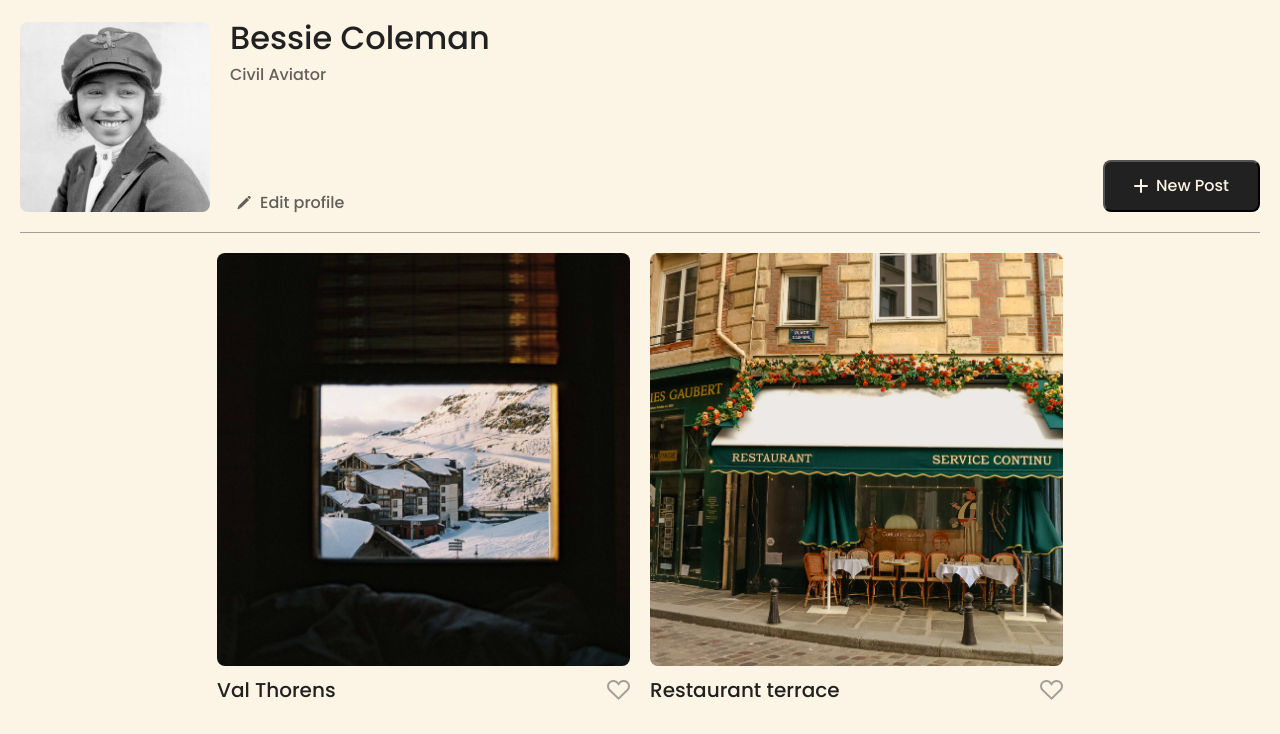
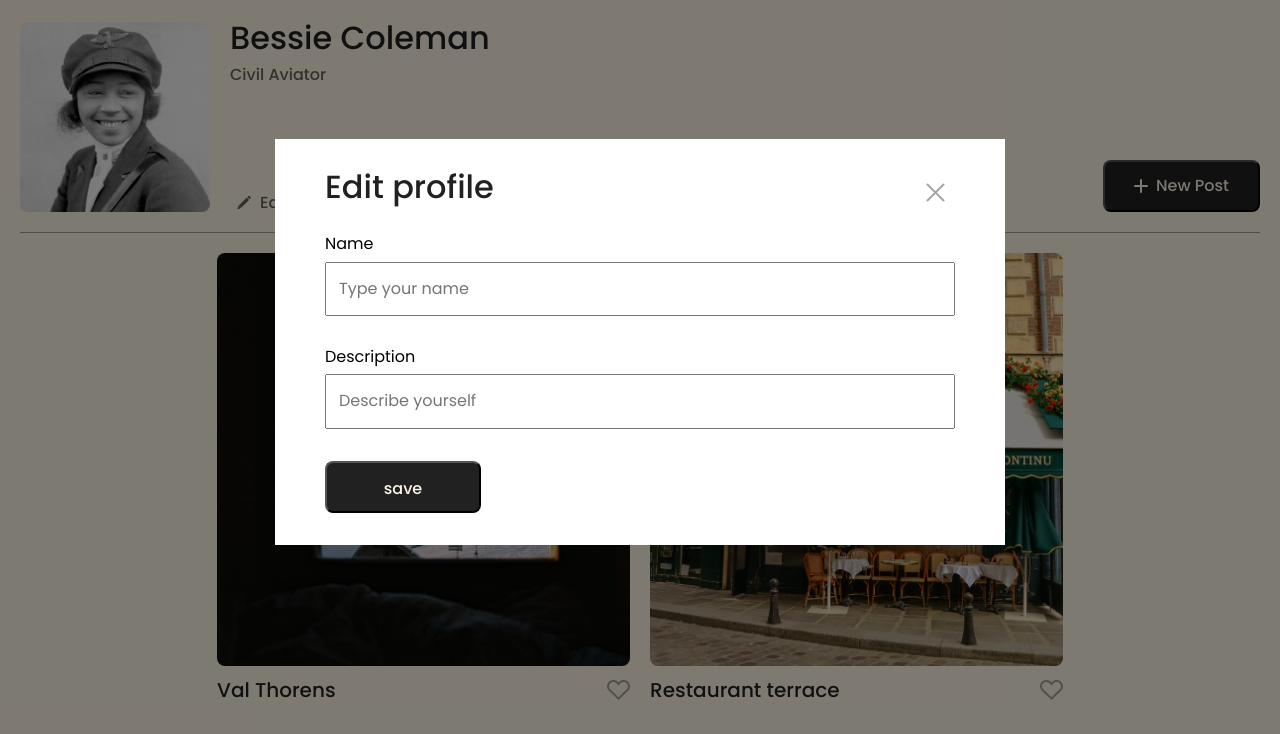
Before and after one commit to hassanbaashi1/se_project_spots, a plain HTML site: page index.html in a window 1280 px wide. Shown: the part 58-792 px from the top of the page. Drawn offline with Linux system fonts and the light colour scheme.

Commit message:
project4 stag2

```diff
--- /dev/null
+++ b/blocks/modal.css
@@ -0,0 +1,115 @@
+.modal {
+  position: fixed;
+  top: 0;
+  left: 0;
+  bottom: 0;
+  right: 0;
+  background-color: rgba(0, 0, 0, 0.5);
+  border-radius: 8px;
+  display: flex;
+  align-items: center;
+  justify-content: center;
+  padding: 0 20px;
+  visibility: hidden;
+}
+
+.modal__opened {
+  visibility: visible;
+}
+
+.modal__container {
+  background: #fff;
+  padding: 32px 50px;
+  max-width: 730px;
+  position: relative;
+  width: 100%;
+  box-sizing: border-box;
+}
+
+.modal__close-btn {
+  position: absolute;
+  display: flex;
+  justify-content: center;
+  top: 32px;
+  right: 50px;
+  width: 40px;
+  height: 40px;
+  gap: 0px;
+  opacity: 0.4px;
+  border: none;
+  background: rgba(255, 255, 255, 1);
+}
+
+.modal__title {
+  margin: 0 0 32px;
+  width: 169px;
+  height: 32px;
+  gap: 0px;
+  opacity: 0px;
+  font-family: "Poppins", "Arial", "Helvetica", sans-serif;
+  font-size: 32px;
+  font-weight: 500;
+  line-height: 32px;
+  text-align: left;
+  text-underline-position: from-font;
+  text-decoration-skip-ink: none;
+  color: rgba(33, 33, 33, 1);
+}
+
+.modal__labal {
+  display: flex;
+  flex-direction: column;
+  gap: 8px;
+  margin-bottom: 32px;
+}
+
+.modal__input {
+  padding: 16px 12px;
+}
+
+.modal__submit-btn {
+  width: 156px;
+  display: flex;
+  justify-content: center;
+  padding: 18px 0;
+  height: 52px;
+  padding: 18px 32px 18px 32px;
+  gap: 8px;
+  border-radius: 8px;
+  opacity: 0px;
+  background: rgba(33, 33, 33, 1);
+  font-family: "Poppins", "Arial", "Helvetica", sans-serif;
+  font-size: 16px;
+  font-weight: 500;
+  line-height: 16px;
+  text-align: left;
+  text-underline-position: from-font;
+  text-decoration-skip-ink: none;
+  color: rgba(252, 245, 229, 1);
+}
+
+@media screen and (max-width: 627px) {
+  .modal {
+    padding: 0 10px;
+  }
+
+  .modal__container {
+    padding: 12px;
+  }
+
+  .modal__title {
+    margin: 10px 0 34px;
+    font-size: 20px;
+    line-height: 20px;
+  }
+  .modal__close-btn {
+    top: 12px;
+    right: 12px;
+  }
+  .modal__labal {
+    margin-bottom: 24px;
+  }
+  .modal__submit-btn {
+    width: 100%;
+  }
+}
--- a/index.html
+++ b/index.html
@@ -109,6 +109,35 @@
       <footer class="footer">
         <p class="footer__copyright">2024&copy;Spots</p>
       </footer>
+      <div class="modal modal__opened">
+        <div class="modal__container">
+          <button type="submit" class="modal__close-btn">
+            <img src="./images/Close Icon.svg" alt="close icon" />
+          </button>
+          <h2 class="modal__title">Edit profile</h2>
+          <form name="edit-profile" class="modal__form">
+            <label for="name" class="modal__labal"
+              >Name
+              <input
+                id="name"
+                type="text"
+                class="modal__input"
+                placeholder="Type your name"
+              />
+            </label>
+            <label for="description" class="modal__labal"
+              >Description
+              <input
+                id="description"
+                type="text"
+                class="modal__input"
+                placeholder="Describe yourself"
+              />
+            </label>
+            <button type="submit" class="modal__submit-btn">save</button>
+          </form>
+        </div>
+      </div>
     </div>
     <script defer src="./scripts/index.js"></script>
   </body>
--- a/pages/index.css
+++ b/pages/index.css
@@ -4,6 +4,7 @@
 @import url(../blocks/header.css);
 @import url(../blocks/content.css);
 @import url(../blocks/profile.css);
+@import url(../blocks/modal.css);
 @import url(../blocks/cards.css);
 @import url(../blocks/card.css);
 @import url(../blocks/footer.css);
```
Also changed, not shown: images/Close Icon.png (added), images/Close Icon.svg (added).
